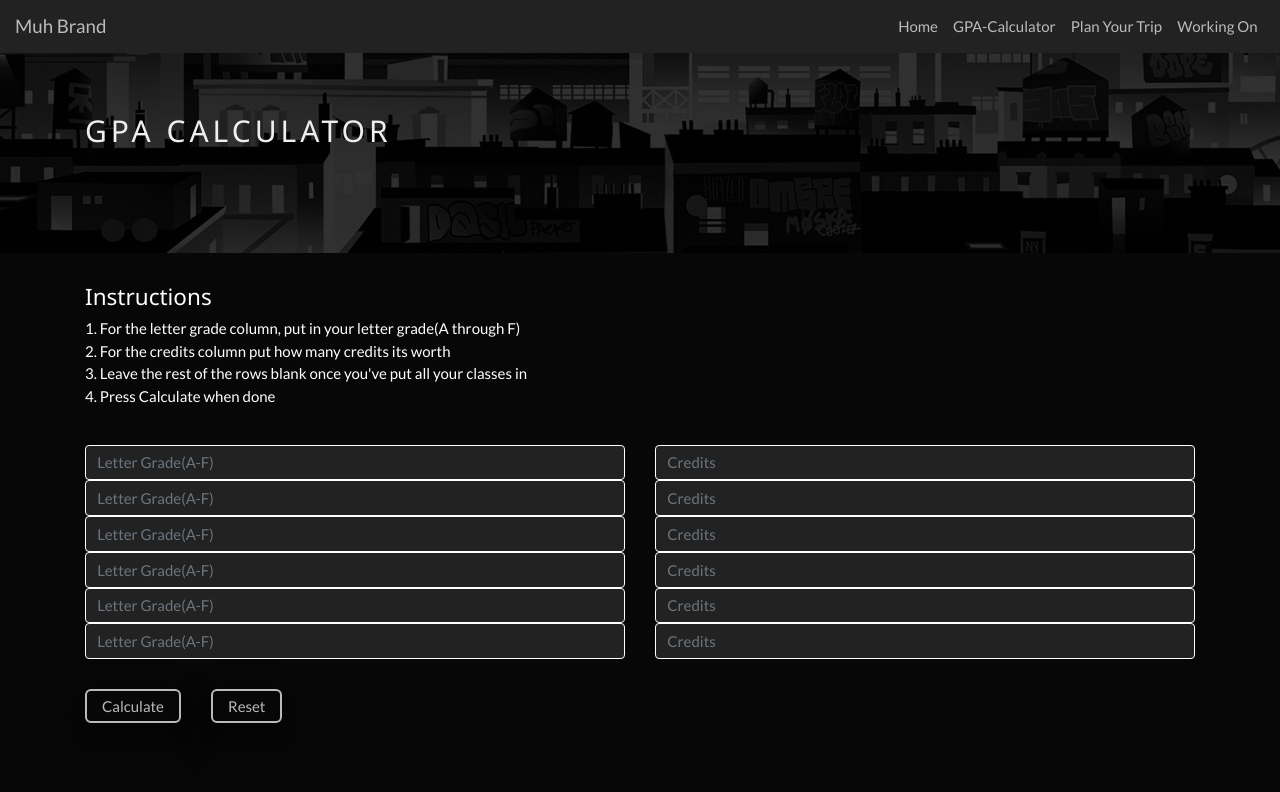
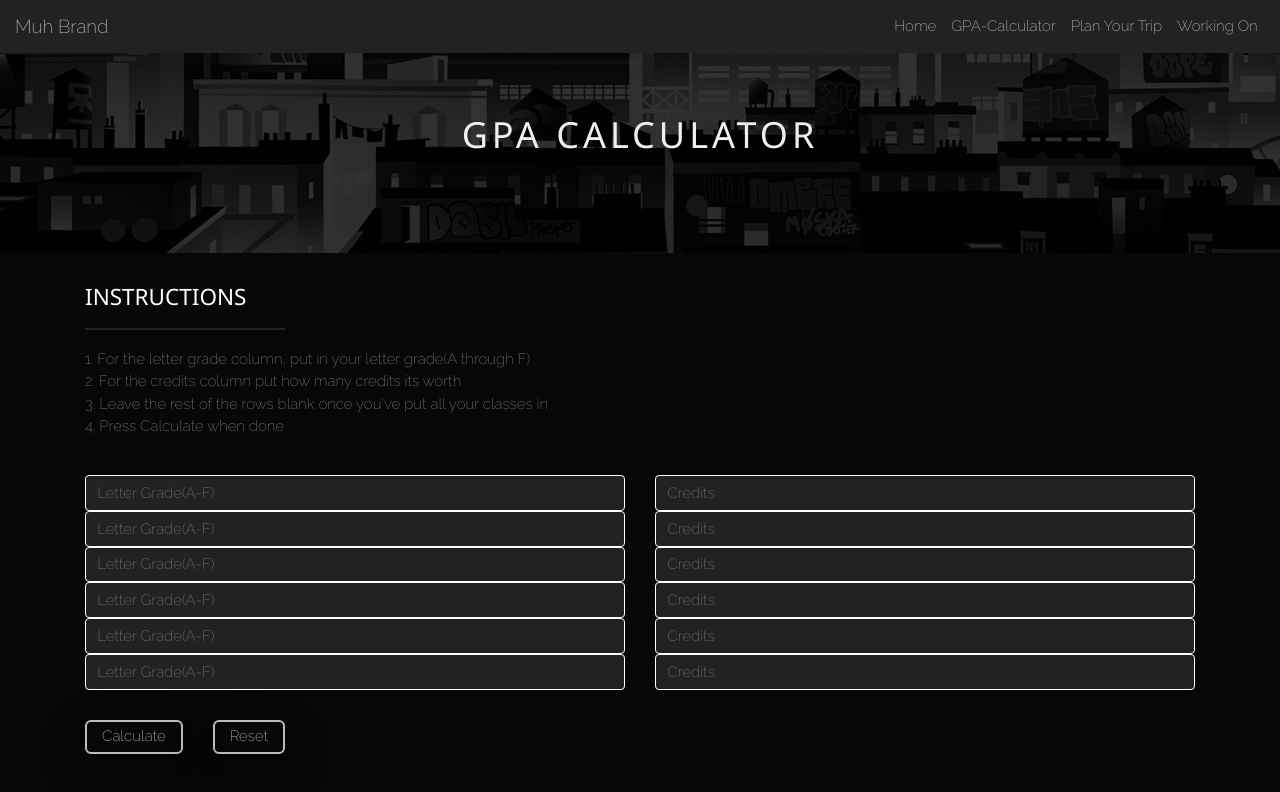
Before and after one commit to papaJCL/React, a React app: page /GPA in a window 1280 px wide. Shown: the top 792 px of the page. Built offline with nearby package versions, Linux system fonts and the light colour scheme.

Commit message:
Overall theme changes

```diff
--- a/public/index.html
+++ b/public/index.html
@@ -4,7 +4,8 @@
 <head>
   <meta charset="UTF-8">
   <meta name="viewport" content="width=device-width, initial-scale=1.0">
-  <link rel="stylesheet" href="https://fonts.googleapis.com/css?family=Lato">
+  <link href="https://fonts.googleapis.com/css2?family=Raleway:wght@200&display=swap" rel="stylesheet">
+
   <link rel="stylesheet" href="https://www.w3schools.com/w3css/4/w3.css">
   <link rel="stylesheet" href="https://cdnjs.cloudflare.com/ajax/libs/font-awesome/4.7.0/css/font-awesome.min.css">
   <link rel="icon" href="/favicon.ico" />
--- a/src/GPA.js
+++ b/src/GPA.js
@@ -208,12 +208,15 @@ class GPA extends Component {
     explainCard() {
         return (
             <div className="display-linebreak">
-                <h4>Instructions</h4>
-                <p>
-                    {"1. For the letter grade column, put in your letter grade(A through F)\n" +
+                <h4 className="w3">INSTRUCTIONS</h4>
+                <div className="hr" />
+                <p className="w3-text-grey">
+                {/* <em> */}
+                    {   "1. For the letter grade column, put in your letter grade(A through F)\n" +
                         "2. For the credits column put how many credits its worth\n" +
                         "3. Leave the rest of the rows blank once you've put all your classes in\n" +
                         "4. Press Calculate when done"}
+                {/* </em> */}
                 </p>
             </div>
         );
--- a/src/components/Jumbotron.js
+++ b/src/components/Jumbotron.js
@@ -66,8 +66,8 @@ export const Jumbotron = ({ message, pic }) => (
   <Styles>
     <Jumbo fluid className={pic}>
       <div className="overlay"></div>
-      <Container>
-      <h2 className="w3-wide ">{message}</h2>
+      <Container className = "container-fluid">
+      <h1 className="w3-xxlarge w3-wide w3-center ">{message}</h1>
       </Container>
     </Jumbo>
   </Styles>
--- a/src/components/NavigationBar.js
+++ b/src/components/NavigationBar.js
@@ -10,6 +10,7 @@ const Styles = styled.div`
   }
   a, .navbar-brand, .navbar-nav .nav-link {
     color: #bbb;
+    text-decoration: none;
     &:hover {
       color: white;
     }
--- a/src/css/styles.css
+++ b/src/css/styles.css
@@ -1,7 +1,7 @@
 body {
     margin: 0;
     padding: 0;
-    font-family: "Lato", sans-serif;
+    font-family: 'Raleway', sans-serif;
     background-color:#070707;
   }
 
@@ -15,6 +15,19 @@ body {
     z-index: 5;
     width: 80%;
     padding: 20px;
+  }
+
+  .hr {
+    -moz-border-bottom-colors: none;
+    -moz-border-image: none;
+    -moz-border-left-colors: none;
+    -moz-border-right-colors: none;
+    -moz-border-top-colors: none;
+    border-color: #EEEEEE -moz-use-text-color #FFFFFF;
+    border-style: solid none;
+    border-width: 1px 0;
+    margin: 18px 0;
+    width: 200px;
   }
 
 
@@ -52,13 +65,10 @@ body {
 
 p {
     color: white;
-    /* font-weight: 300; */
+    /* font-weight: 400; */
     /* font-size: 22px; */
   }
 
-h2{
-
-}
 
 h4{
   color: white;
```
Also changed, not shown: 2 other files (tests, documents, lock files or other folders).
